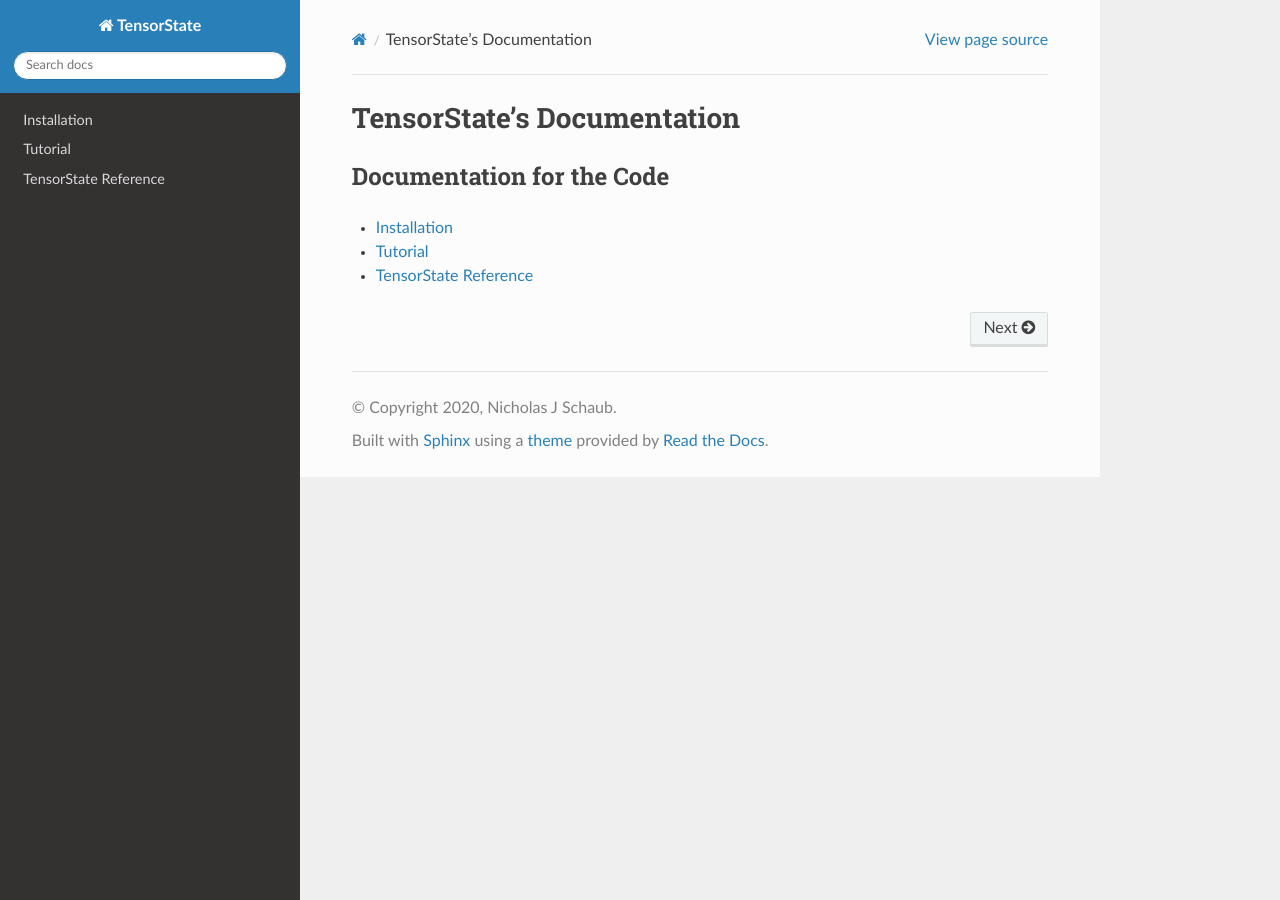
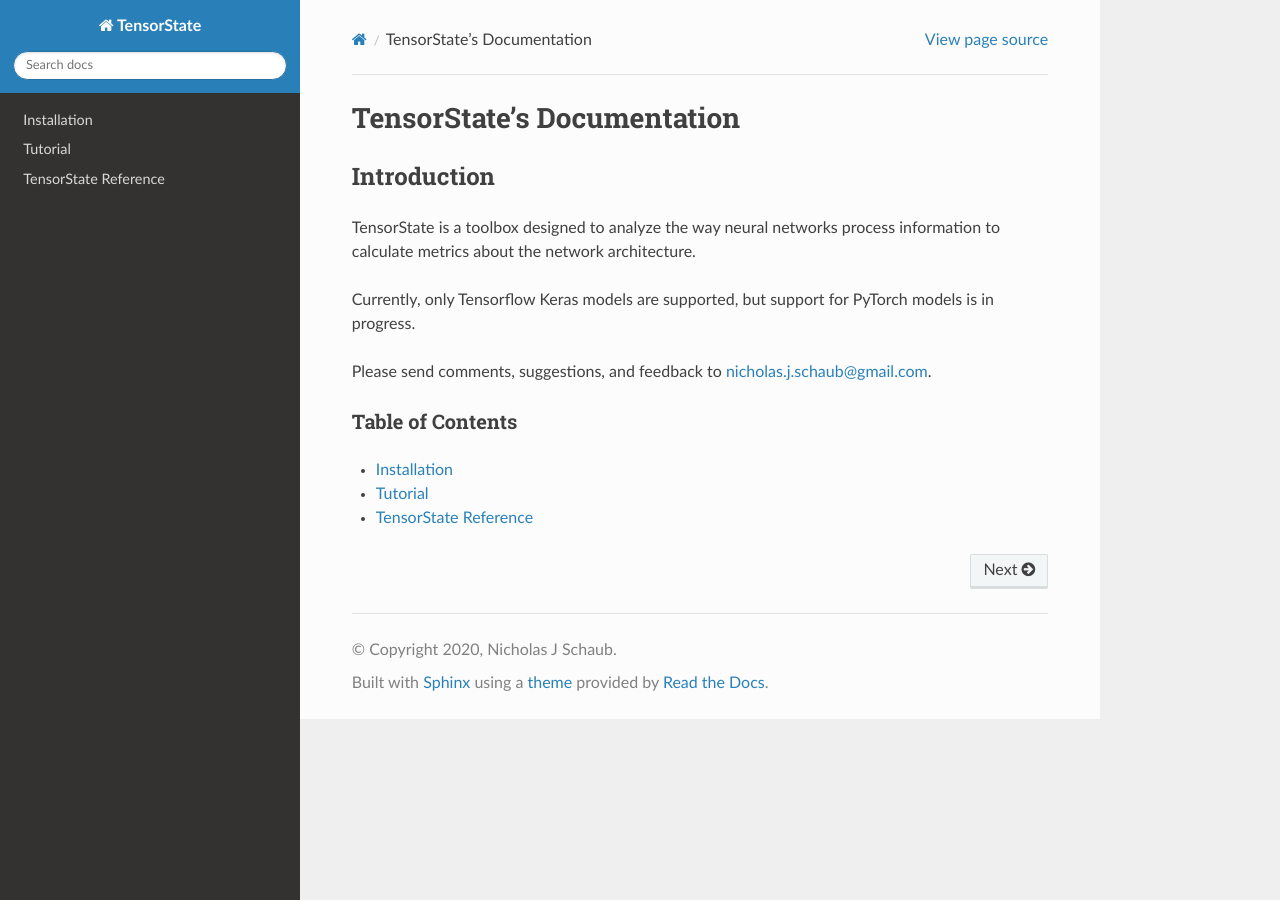
Before and after one commit to Nicholas-Schaub/TensorState, a Sphinx documentation site: the page built from docs/source/index.rst, in a window 1280 px wide. Built offline with Sphinx 7.4.7 and the Read the Docs theme 2.0.0, drawn with Linux system fonts in a browser that asks for light colours.

```diff
--- a/docs/source/index.rst
+++ b/docs/source/index.rst
@@ -1,12 +1,18 @@
-.. TensorState documentation master file, created by
-   sphinx-quickstart on Fri Sep 11 20:52:50 2020.
-   You can adapt this file completely to your liking, but it should at least
-   contain the root `toctree` directive.
-
 TensorState's Documentation
 =======================================
 
-Documentation for the Code
+Introduction
+------------
+
+TensorState is a toolbox designed to analyze the way neural networks
+process information to calculate metrics about the network architecture.
+
+Currently, only Tensorflow Keras models are supported, but support for
+PyTorch models is in progress.
+
+Please send comments, suggestions, and feedback to nicholas.j.schaub@gmail.com.
+
+Table of Contents
 **************************
 .. toctree::
    :maxdepth: 1
```
Also changed, not shown: README.md (+5 -3 lines), 9 other files.
